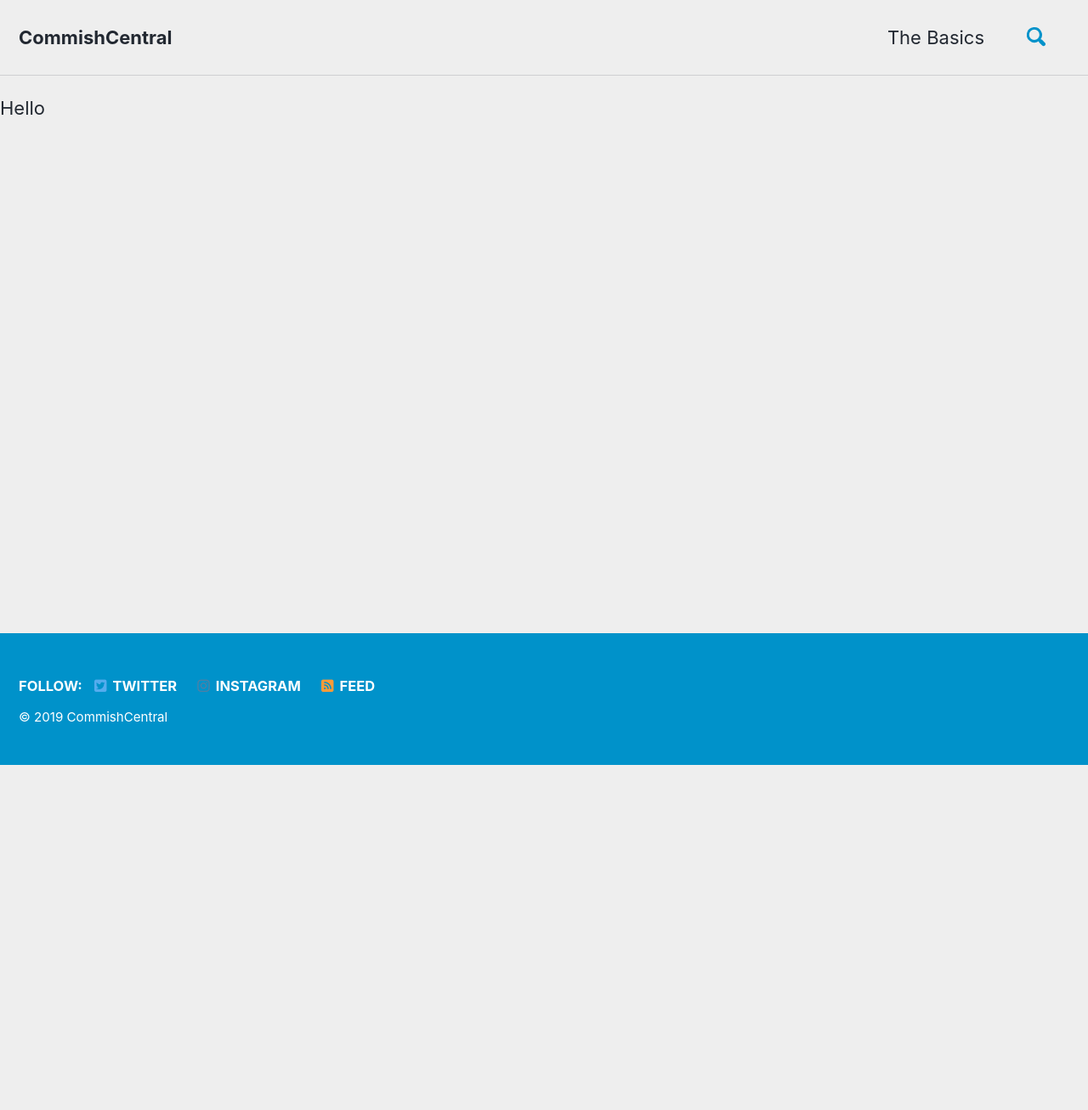
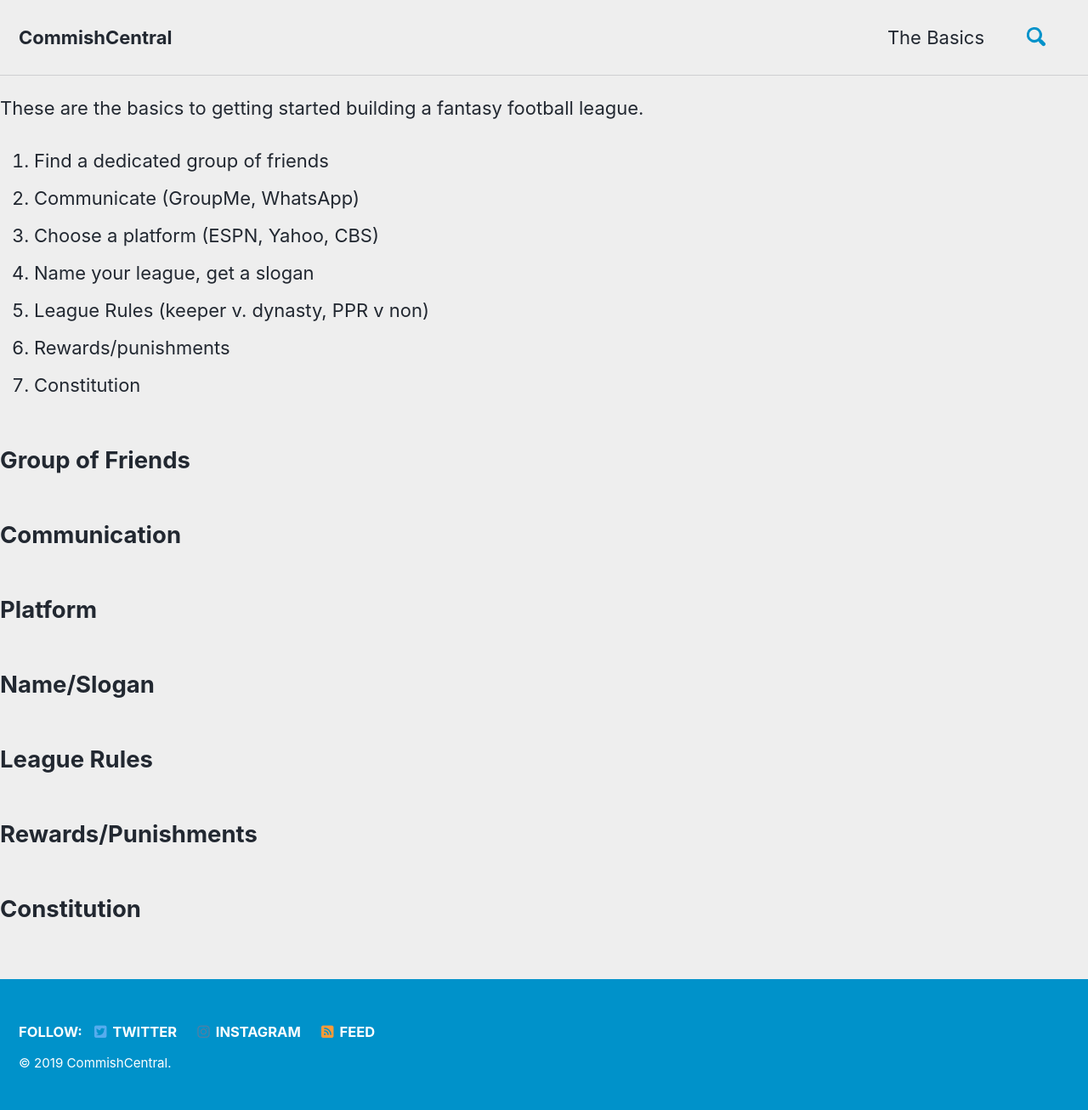
Before and after one commit to commishcentral/commishcentral1.github.io, a Jekyll site: the page built from the-basics.md, in a window 1280 px wide. Shown: the whole page at 85% size. Built offline with Jekyll 4.4.1, drawn with Linux system fonts in a browser that asks for light colours; cached includes are drawn as plain includes; nearby versions of some CDN libraries; our own code applies the rules of GitHub Pages for plain Markdown files; before the commit the page ends 900 px from its top, so only the background shows below that.

Commit message:
Tabs Test

```diff
--- a/_includes/footer.html
+++ b/_includes/footer.html
@@ -16,4 +16,4 @@
   </ul>
 </div>
 
-<div class="page__footer-copyright">&copy; {{ site.time | date: '%Y' }} {{ site.name | default: site.title }}
+<div class="page__footer-copyright">&copy; {{ site.time | date: '%Y' }} {{ site.name | default: site.title }}.</div>
--- a/the-basics.md
+++ b/the-basics.md
@@ -1,7 +1,29 @@
 ---
-layout: default
 title: "The Basics"
 permalink: /basics/
+toc: true
 ---
 
-Hello
+These are the basics to getting started building a fantasy football league.
+
+1. Find a dedicated group of friends
+2. Communicate (GroupMe, WhatsApp)
+3. Choose a platform (ESPN, Yahoo, CBS)
+4. Name your league, get a slogan
+5. League Rules (keeper v. dynasty, PPR v non)
+6. Rewards/punishments
+7. Constitution
+
+## Group of Friends
+
+## Communication
+
+## Platform
+
+## Name/Slogan
+
+## League Rules
+
+## Rewards/Punishments
+
+## Constitution
```
